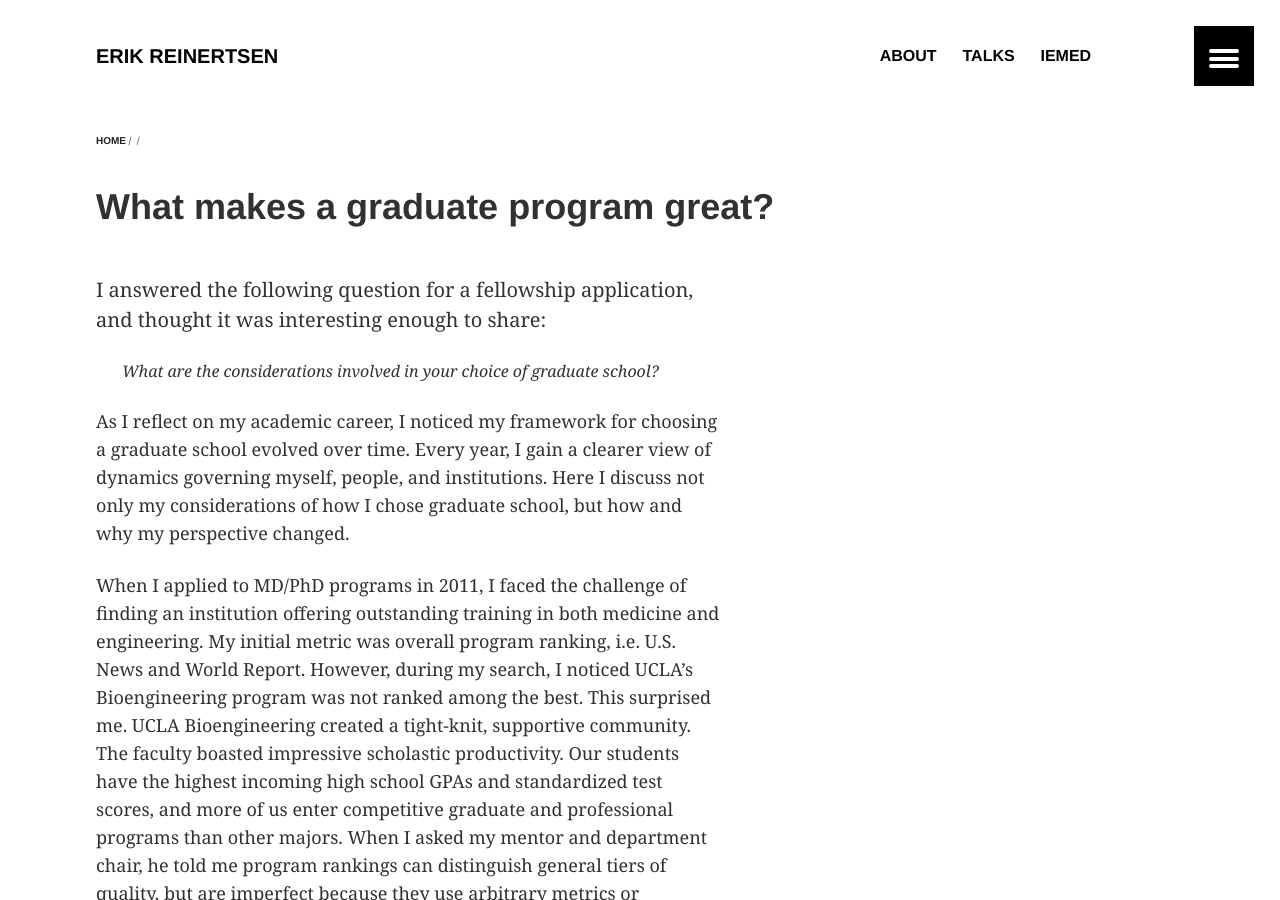
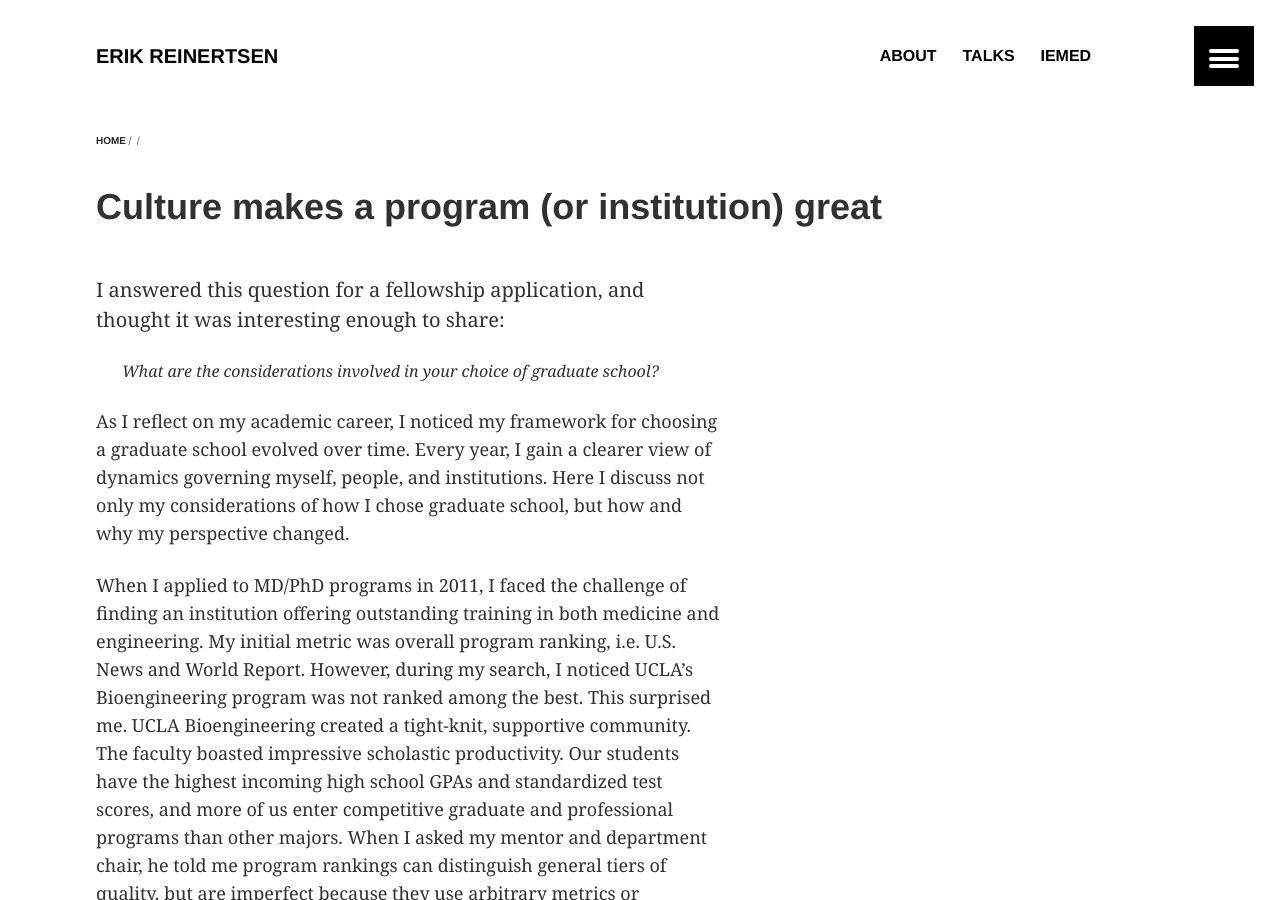
Before and after one commit to erikr/erikr.github.io, a Jekyll site: the page built from _posts/2014-11-03-culture-makes-programs-great.md, in a window 1280 px wide and 900 px high. Built offline with Jekyll 4.4.1, drawn with Linux system fonts in a browser that asks for light colours; nearby versions of some CDN libraries.

Commit message:
edits to file name

```diff
--- a/_posts/2014-11-03-what-makes-a-great-grad-program.md
+++ b/_posts/2014-11-03-culture-makes-programs-great.md
@@ -1,10 +1,10 @@
 ---
 layout: article
-title: What makes a graduate program great?
+title: Culture makes a program (or institution) great
 tags: culture, academia
 ---
 
-I answered the following question for a fellowship application, and thought it was interesting enough to share:
+I answered this question for a fellowship application, and thought it was interesting enough to share:
 
 > What are the considerations involved in your choice of graduate school?
 
```
